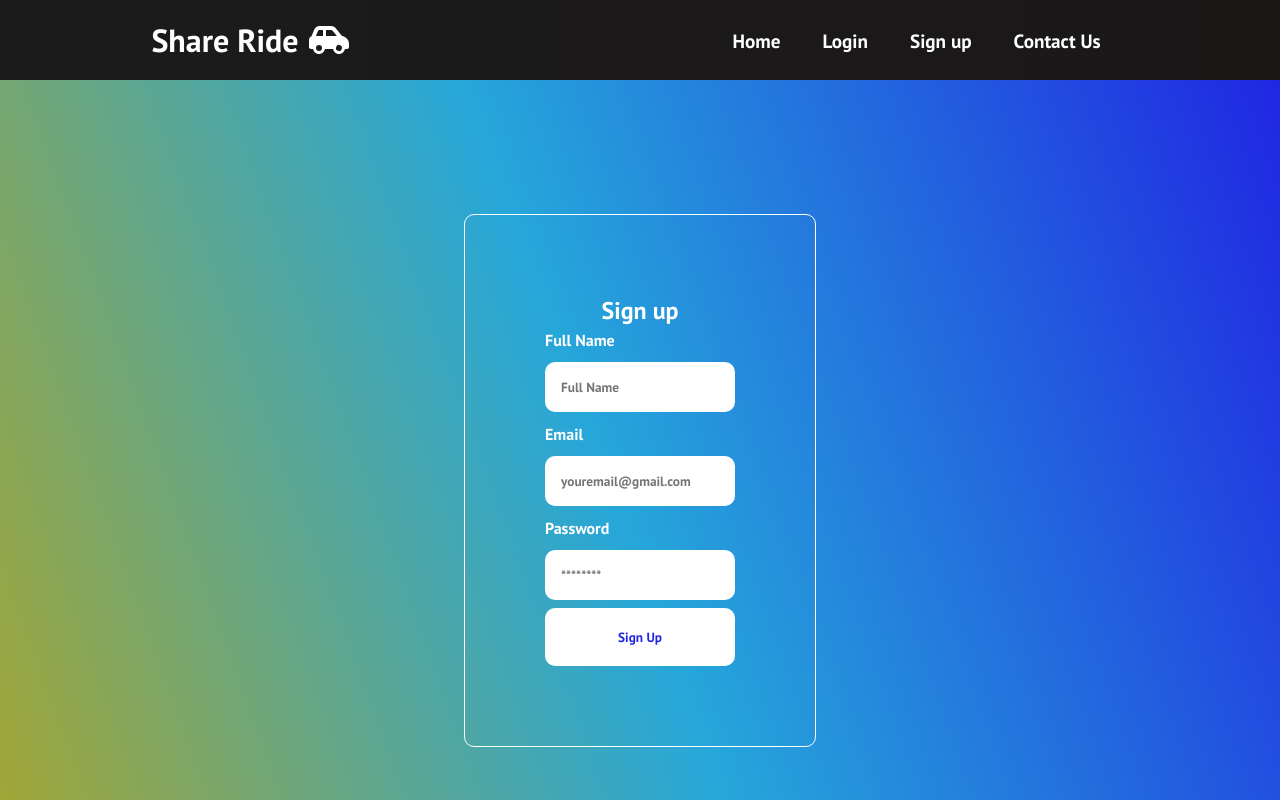
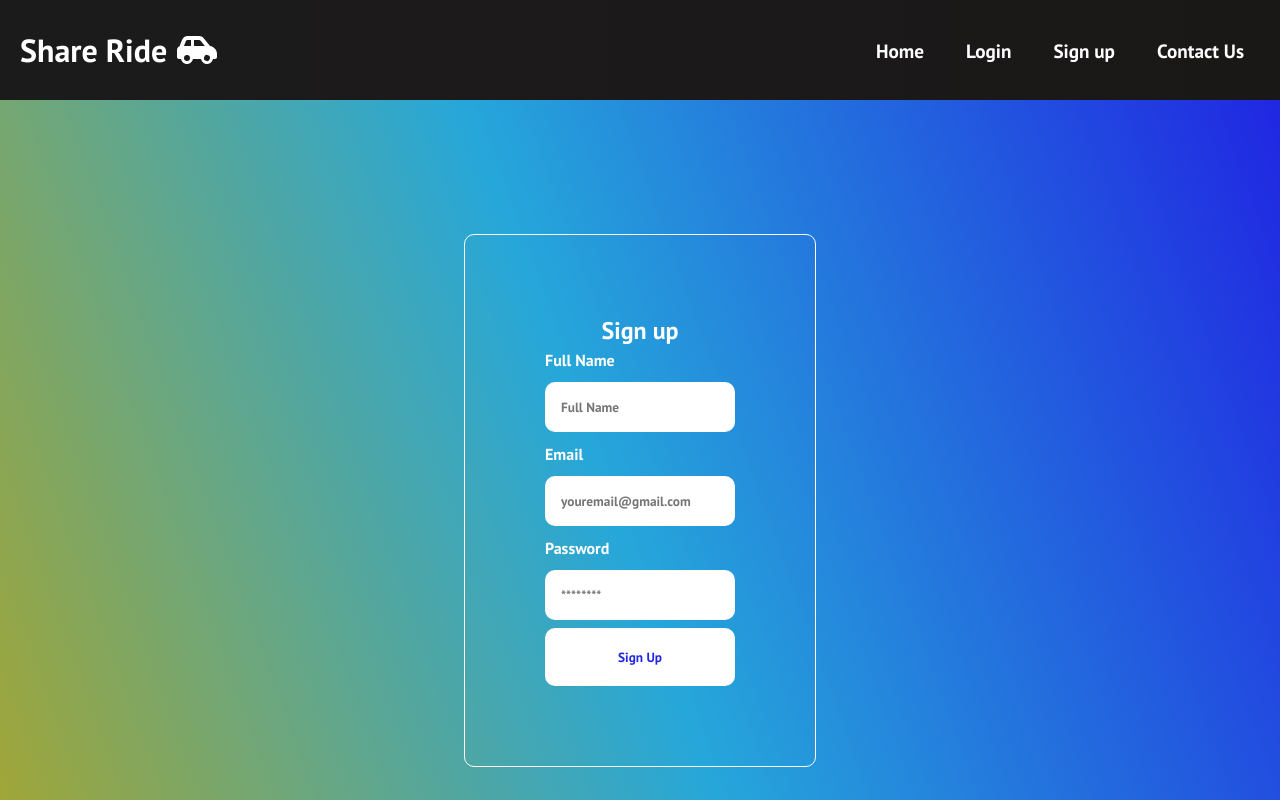
Before and after one commit to dianakius/Share-a-ride-app, a React (Create React App) app in the folder client/: page /signup in a window 1280 px wide. Shown: the top 800 px of the page. Built offline with nearby package versions, Linux system fonts and the light colour scheme.

Commit message:
Login and Signup updated

```diff
--- a/client/src/App.js
+++ b/client/src/App.js
@@ -1,38 +1,31 @@
-import React, { useState} from "react";
+import React from "react";
+import { BrowserRouter, Routes, Route } from "react-router-dom";
+import { AuthProvider } from "./components/ContextAuth";
+import Navbar from "./components/Navbar";
 import { Login } from "./components/Login";
-import { Signup} from "./components/Signup";
-import Home  from "./components/Home";
-import Ride from "./components/Ride"
-import { BrowserRouter, Routes, Route } from "react-router-dom";
-import Navbar from "./components/Navbar";
+import { Signup } from "./components/Signup";
+import Home from "./components/Home";
+import Ride from "./components/Ride";
+import Footer from "./components/Footer";
 import "./App.css";
-import Footer from "./components/Footer";
-
-
-
 
 function App() {
-  const [currentForm, setCurrentForm] = useState('login');
-const toggleForm = (formName) => {
-  setCurrentForm(formName);
-}
-
     return (
-    <>
+        <AuthProvider>
             <BrowserRouter>
                 <Navbar />
                 <div className="App">
                     <Routes>
                         <Route path="/login" element={<Login />} />
-      <Route path="/signup" element={<Signup/>}/>
-      <Route path="/ride" element={<Ride/>}/>
-      <Route path="/" element={<Home/>}/>
+                        <Route path="/signup" element={<Signup />} />
+                        <Route path="/ride" element={<Ride />} />
+                        <Route path="/" element={<Home />} />
                     </Routes>
                 </div>
-    <Footer/>
+                <Footer />
             </BrowserRouter>
-      </>
+        </AuthProvider>
     );
-};
+}
 
 export default App;
--- /dev/null
+++ b/client/src/components/ContextAuth.js
@@ -0,0 +1,15 @@
+import React, { createContext, useState, useContext } from 'react';
+
+const ContextAuth = createContext();
+
+export const AuthProvider = ({ children }) => {
+    const [isLoggedIn, setIsLoggedIn] = useState(false);
+
+    return (
+        <ContextAuth.Provider value={{ isLoggedIn, setIsLoggedIn }}>
+            {children}
+        </ContextAuth.Provider>
+    );
+};
+
+export const useAuth = () => useContext(ContextAuth);
--- a/client/src/components/Login.js
+++ b/client/src/components/Login.js
@@ -1,28 +1,29 @@
 import React, { useState } from "react";
 import axios from "axios";
-import { jwt_decode} from "jwt-decode";
 import { useNavigate } from "react-router-dom";
+import { useAuth } from "./ContextAuth";
 import "./navbar.css";
 
-export const Login = (props) => {
+export const Login = () => {
     const [email, setEmail] = useState('');
     const [pass, setPass] = useState('');
     const navigate = useNavigate();
+    const { setIsLoggedIn } = useAuth();
 
     const handleSubmit = async (e) => {
         e.preventDefault();
         try {
             let user = { email, pass };
-            console.log(user)
-            let res = await axios.post("http://localhost:8000/user/login", user);
-            // alert(res.data.msg);
+            console.log(user);
+            let res = await axios.post("http://localhost:8001/user/login", user);
             const token = res.data.token;
             localStorage.setItem("token", token);
+            setIsLoggedIn(true);
             navigate("/");
         } catch (error) {
             console.error("Login failed:", error);
         }
-    }
+    };
 
     return (
         <div className="auth-form-container">
@@ -36,8 +37,9 @@ export const Login = (props) => {
             </form>
             {/* <button className="link-btn" onClick={() =>props.onFormSwitch('register')}>Don't have an account? Register here.</button> */}
         </div>
-    )
-}
+    );
+};
+
 
 
 
--- a/client/src/components/Navbar.js
+++ b/client/src/components/Navbar.js
@@ -1,15 +1,14 @@
 import React, { useState, useEffect } from "react";
 import { Link } from "react-router-dom";
-import "./navbar.css";
 import { FontAwesomeIcon } from "@fortawesome/react-fontawesome";
 import { faCarSide } from "@fortawesome/free-solid-svg-icons";
-import { jwtDecode } from "jwt-decode";
-// import { Button } from "./Button";
+import { useAuth } from "./ContextAuth";
+import "./navbar.css";
 
 function Navbar() {
     const [click, setClick] = useState(false);
     const [button, setButton] = useState(true);
-    const [isLoggedIn, setIsLoggedIn] = useState(false);
+    const { isLoggedIn, setIsLoggedIn } = useAuth();
 
     const handleClick = () => setClick(!click);
     const closeMobileMenu = () => setClick(false);
@@ -29,11 +28,9 @@ function Navbar() {
     useEffect(() => {
         const token = localStorage.getItem("token");
         if (token) {
-            const decoded = jwtDecode(token);
-            console.log(decoded);
             setIsLoggedIn(true);
         }
-    }, []);
+    }, [setIsLoggedIn]);
 
     window.addEventListener('resize', showButton);
 
@@ -98,9 +95,9 @@ function Navbar() {
                                     </Link>
                                 </li>
                                 <li className="nav-item">
-                                <Link to="/" className="nav-links" onClick={(e) => {handleLogout(); closeMobileMenu();}}>
-    Logout
-</Link>
+                                    <Link to="/" className="nav-links" onClick={(e) => {handleLogout(); closeMobileMenu();}}>
+                                        Logout
+                                    </Link>
                                 </li>
                             </>
                         )}
@@ -110,7 +107,6 @@ function Navbar() {
                             </Link>
                         </li>
                     </ul>
-                    {/* {button && <Button buttonStyle="btn--outline">SIGN UP</Button>} */}
                 </div>
             </nav>
         </>
--- a/client/src/components/Search.js
+++ b/client/src/components/Search.js
@@ -9,7 +9,7 @@ const Search = () => {
     const handleSearch = async () => {
         try {
             // Make an API call to search for available rides
-            const response = await axios.get(`http://localhost:8000/rides?startLocation=${startLocation}&destination=${destination}&dateTime=${dateTime}`);
+            const response = await axios.get(`http://localhost:8001/rides?startLocation=${startLocation}&destination=${destination}&dateTime=${dateTime}`);
 
             // Process the response and display the search results
             console.log(response.data); // Assuming the response contains the list of matching rides
--- a/client/src/components/Signup.js
+++ b/client/src/components/Signup.js
@@ -1,24 +1,29 @@
 import React, { useState } from "react";
 import axios from "axios";
+import { useNavigate } from "react-router-dom";
+import { useAuth } from "./ContextAuth";
 import "./navbar.css";
 
-export const Signup = (props) => {
+export const Signup = () => {
     const [email, setEmail] = useState('');
     const [pass, setPass] = useState('');
     const [name, setName] = useState('');
+    const navigate = useNavigate();
+    const { setIsLoggedIn } = useAuth();
 
     const handleSubmit = async (e) => {
         e.preventDefault();
         try {
             let user = { email, pass, name };
-            let res = await axios.post("http://localhost:8000/user/register", user);
-            // alert(res.data.msg);
-            // Optionally, you can redirect the user after successful registration
-            // Example: props.history.push("/login");
+            let res = await axios.post("http://localhost:8001/user/register", user);
+            // Assuming the token is returned in the response
+            localStorage.setItem("token", res.data.token);
+            setIsLoggedIn(true);
+            navigate("/");
         } catch (error) {
             console.error("Registration failed:", error);
         }
-    }
+    };
 
     return (
         <div className="auth-form-container">
@@ -32,10 +37,9 @@ export const Signup = (props) => {
                 <input value={pass} onChange={(e) => setPass(e.target.value)} type="password" placeholder="********" id="password" name="password" />
                 <button type="submit">Sign Up</button>
             </form>
-            {/* <button className="link-btn" onClick={() =>props.onFormSwitch('login')}>Already have an account? Login here.</button> */}
         </div>
-    )
-}
+    );
+};
 
 
 
--- a/client/src/components/navbar.css
+++ b/client/src/components/navbar.css
@@ -1,6 +1,6 @@
 .navbar {
   background: linear-gradient(90deg, rgb(28, 27, 27) 0%, rgb(26, 23, 23) 100%);
-  height: 80px;
+  height: auto; /* Change to auto to accommodate content */
   display: flex;
   justify-content: center;
   align-items: center;
@@ -8,44 +8,38 @@
   position: sticky;
   top: 0;
   z-index: 999;
+  padding: 10px 0; /* Add some padding for better spacing */
 }
 
 .navbar-container {
   display: flex;
-  justify-content: center;
+  justify-content: space-between; /* Change to space-between for better distribution */
   align-items: center;
-  height: 80px;
+  width: 100%;
   max-width: 1500px;
+  padding: 0 20px; /* Add padding to container */
 }
 
 .navbar-logo {
   color: #fff;
-  justify-self: start;
-  margin-left: 20px;
   cursor: pointer;
   text-decoration: none;
   font-size: 2rem;
   display: flex;
   align-items: center;
-  }
+}
+
 .navbar-logo svg {
   padding-left: 10px;
 }
 
-.fa-typo3 {
-  margin-left: 0.5rem;
-  font-size: 1.8rem;
-}
-
 .nav-menu {
-  display: grid;
-  grid-template-columns: repeat(4, auto);
-  grid-gap: 10px;
+  display: flex; /* Change to flex */
   list-style: none;
   text-align: center;
-  width: 60vw;
-  justify-content: end;
-  margin-right: 2rem;
+  flex-wrap: wrap; /* Allow items to wrap */
+  gap: 10px; /* Add gap for spacing */
+  justify-content: flex-end;
 }
 
 .nav-item {
@@ -79,28 +73,21 @@
 }
 
 @media screen and (max-width: 960px) {
-  .NavbarItems {
-    position: relative;
-  }
-
   .nav-menu {
-    display: flex;
     flex-direction: column;
     width: 100%;
-    height: 90vh;
+    height: auto;
     position: absolute;
     top: 80px;
     left: -100%;
     opacity: 1;
     transition: all 0.5s ease;
+    background: #242222; /* Add background for mobile menu */
+    z-index: 1;
   }
 
   .nav-menu.active {
-    background: #242222;
     left: 0;
-    opacity: 1;
-    transition: all 0.5s ease;
-    z-index: 1;
   }
 
   .nav-links {
@@ -113,7 +100,6 @@
   .nav-links:hover {
     background-color: #fff;
     color: #242424;
-    border-radius: 0;
   }
 
   .navbar-logo {
@@ -156,6 +142,5 @@
   .nav-links-mobile:hover {
     background: #fff;
     color: #242424;
-    transition: 250ms;
   }
 }
```
Also changed, not shown: client/src/components/Home.js (+0 -106 lines), 1 other file (tests, documents, lock files or other folders). Lines whose indentation alone changed are shown as unchanged.
